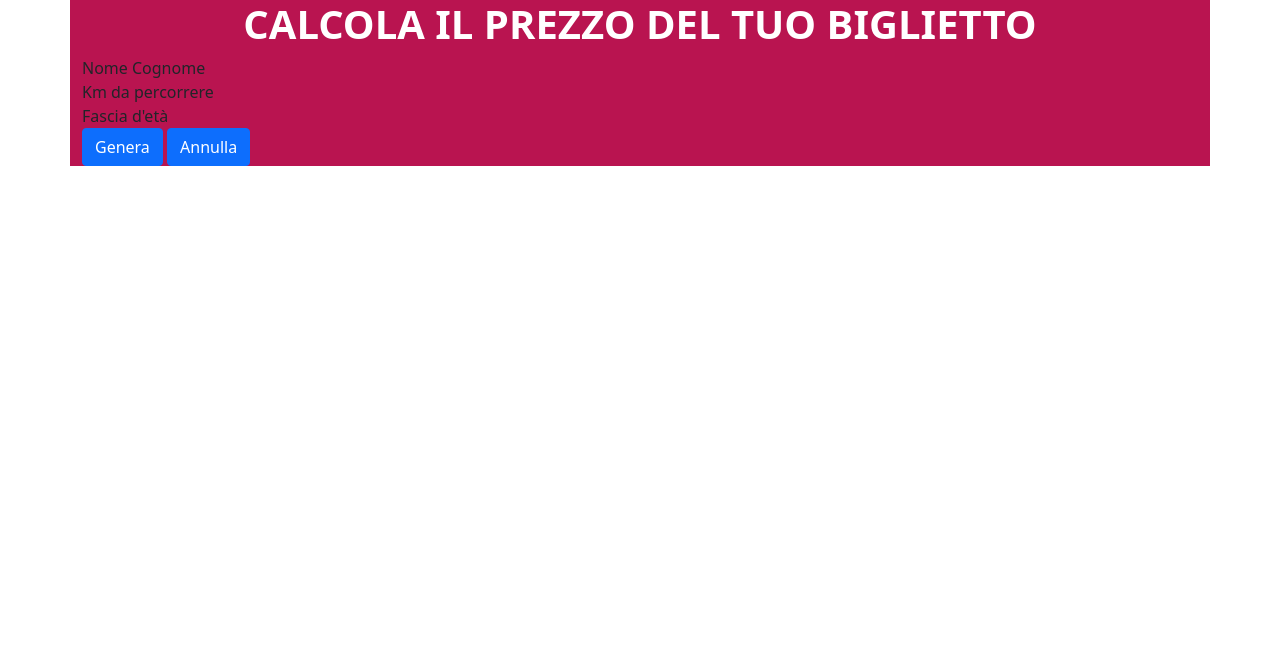
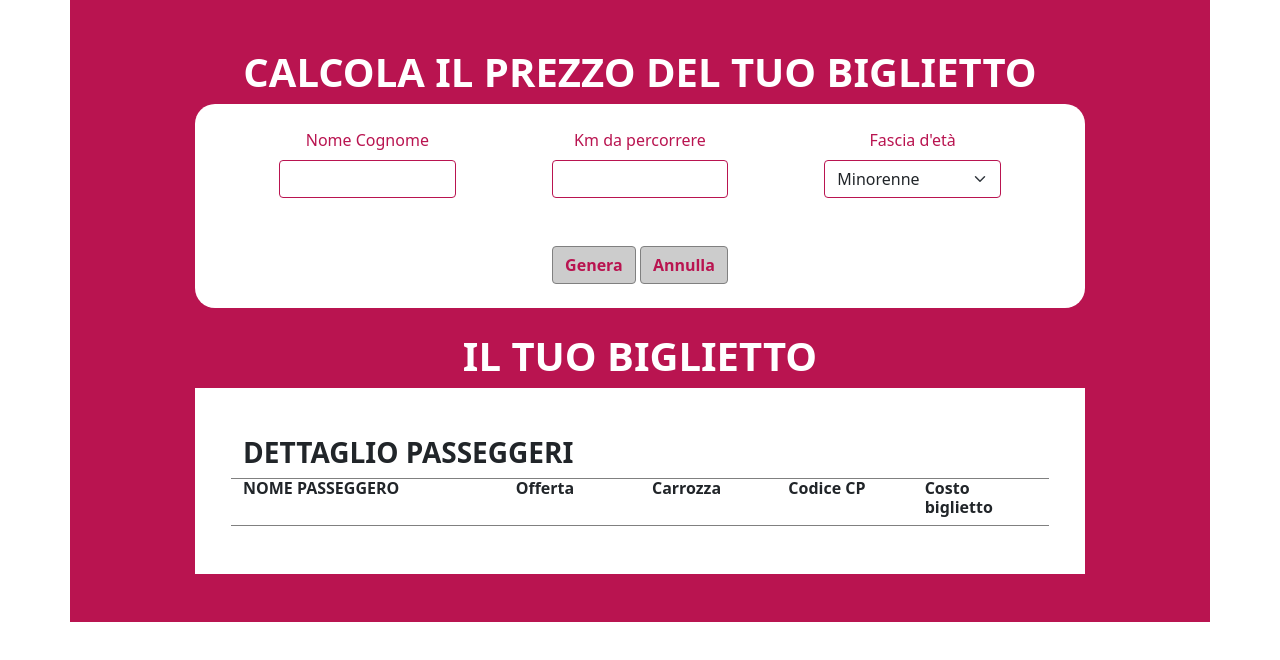
Before and after one commit to cochy98/js-biglietto-treno-form, a plain HTML site: page index.html in a window 1280 px wide. Drawn offline with nearby package versions, Linux system fonts and the light colour scheme.

Commit message:
Aggiunta degli elementi html - stilizzati con css

```diff
--- a/css/style.css
+++ b/css/style.css
@@ -4,7 +4,35 @@
 
 h1{
     color: white;
-    text-align: center;
     text-transform: uppercase;
+}
+
+h1, h6{
     font-weight: bold;
 }
+
+form label{
+    color: #b91450;
+}
+
+input.form-control,
+select.form-select{
+    border-color: #b91450;
+}
+
+.my-btn{
+    background-color: #cccccc;
+    border-color: #808080;
+    color: #b91450;
+    font-weight: bold;
+}
+
+form.row>div{
+    border-radius: 20px;
+}
+
+.hr{
+    width: 100%;
+    height: 1px;
+    background-color: #808080;
+}
--- a/index.html
+++ b/index.html
@@ -1,5 +1,5 @@
 <!DOCTYPE html>
-<html lang="en">
+<html lang="it">
 <head>
     <meta charset="UTF-8">
     <meta http-equiv="X-UA-Compatible" content="IE=edge">
@@ -18,30 +18,72 @@
     <!-- Custom style -->
     <link rel="stylesheet" href="css/style.css">
 
-    <title>Javascript 3rd Livecoding</title>
+    <title>Biglietto del treno</title>
 
 </head>
 <body>
 
     <main>
-        <div class="container">
+        <div class="container p-5">
             <div class="row">
                 <div class="col-12">
-                    <h1 class="text-upper">Calcola il prezzo del tuo biglietto</h1>
+                    <h1 class="text-center">Calcola il prezzo del tuo biglietto</h1>
                 </div>
+            </div>
+
+            <form class="row mb-4">
+                <div class="offset-1 col-10 px-5 py-4 text-center bg-white">
+                    <div class="row">
+                        <div class="col-4 px-5 mb-5">
+                            <label for="namePassenger" class="form-label">Nome Cognome</label>
+                            <input type="text" id="namePassenger" class="form-control">
+                        </div>
+                        <div class="col-4 px-5 mb-5">
+                            <label for="maxKm" class="form-label">Km da percorrere</label>
+                            <input type="text" id="maxKm" class="form-control">
+                        </div>
+                        <div class="col-4 px-5 mb-5">
+                            <label for="eta" class="form-label">Fascia d'età</label>
+                            <select id="eta" class="form-select">
+                                <option value="1">Minorenne</option>
+                                <option value="2">Over 65</option>
+                            </select>
+                        </div>
+
+                        <div class="col-12">
+                            <button class="btn my-btn">Genera</button>
+                            <button class="btn my-btn">Annulla</button>
+                        </div>
+                    </div>
+                </div>
+            </form>
+
+            <div class="row">
                 <div class="col-12">
-                    <div class="col-4">
-                        Nome Cognome
-                    </div>
-                    <div class="col-4">
-                        Km da percorrere
-                    </div>
-                    <div class="col-4">
-                        Fascia d'età
-                    </div>
-                    <div class="col-12">
-                        <button class="btn btn-primary">Genera</button>
-                        <button class="btn btn-primary">Annulla</button>
+                    <h1 class="text-center">Il tuo biglietto</h1>
+                </div>
+                <div class="offset-1 col-10 p-5 bg-white">
+                    <div class="row">
+                        <div class="col-12">
+                            <h3 class="text-uppercase fw-bold">Dettaglio passeggeri</h3>
+                        </div>
+                        <div class="col-12 hr"></div>
+                        <div class="col-4">
+                            <h6 class="text-uppercase">Nome passeggero</h6>
+                        </div>
+                        <div class="col-2">
+                            <h6>Offerta</h6>
+                        </div>
+                        <div class="col-2">
+                            <h6>Carrozza</h6>
+                        </div>
+                        <div class="col-2">
+                            <h6>Codice CP</h6>
+                        </div>
+                        <div class="col-2">
+                            <h6>Costo biglietto</h6>
+                        </div>
+                        <div class="col-12 hr"></div>
                     </div>
                 </div>
             </div>
```
